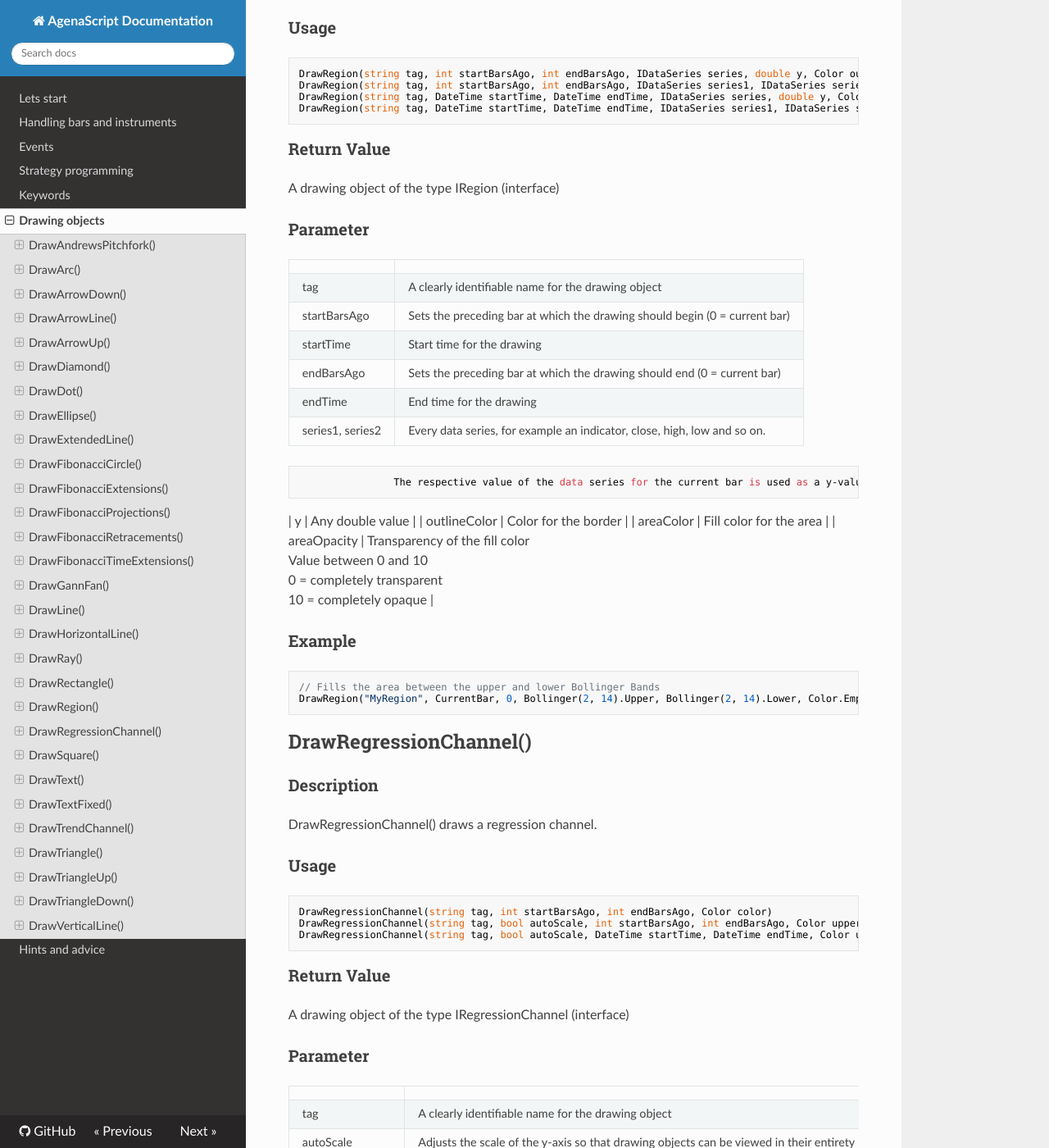
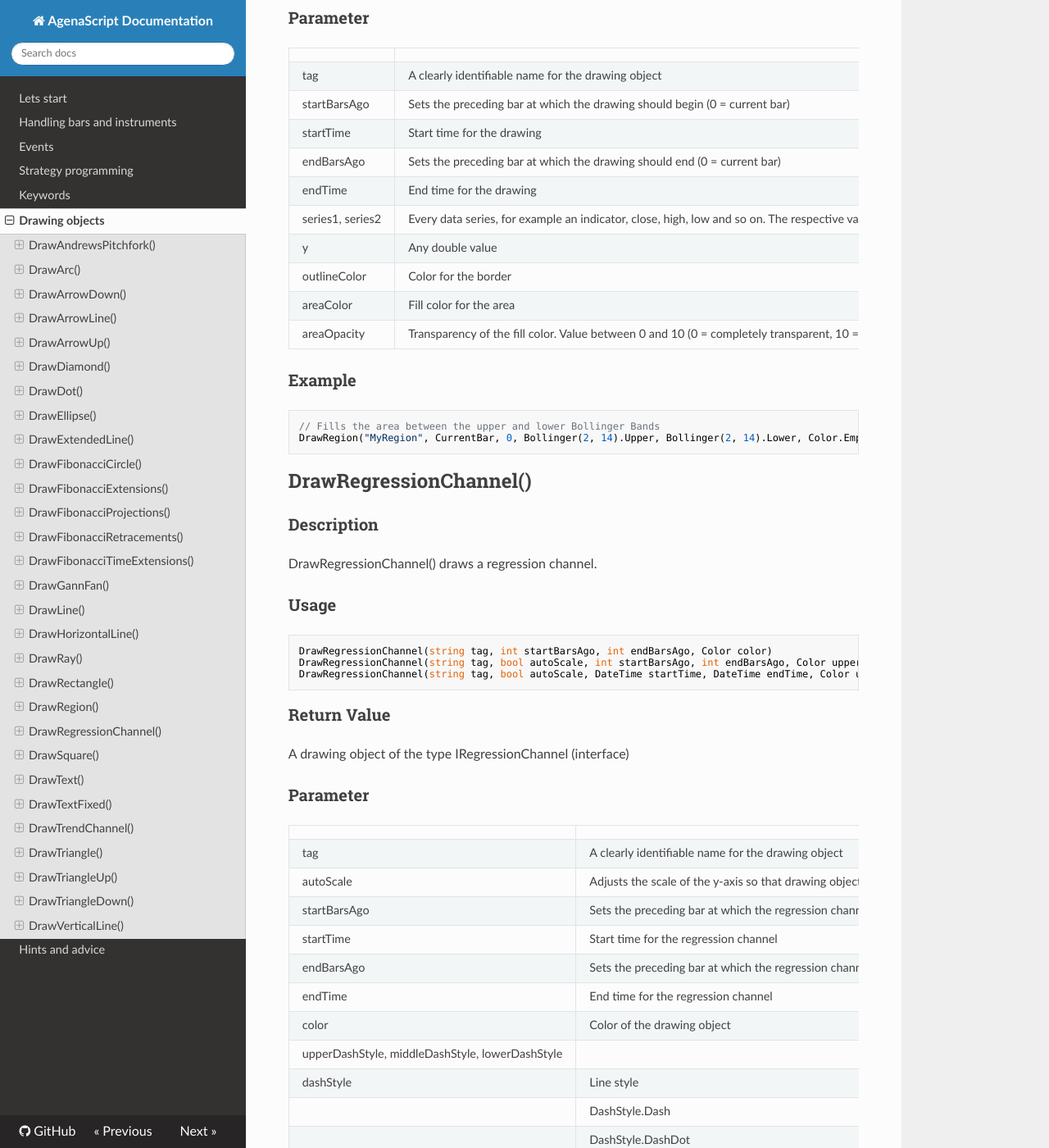
Before and after one commit to AgenaTrader/AgenaScript-documentation, an MkDocs documentation site: the page built from sources/drawing_objects.md, in a window 1280 px wide and 1400 px high, scrolled down 20224 px. Shown: the whole window at 82% size. Built offline with MkDocs 1.6.1, drawn with Linux system fonts in a browser that asks for light colours; nearby versions of some CDN libraries; old or Windows-style settings are respelled for this version of MkDocs; some of the changed text lies outside the part shown.

Commit message:
Lint Warnings and Errors on "drawing objects"
#23

````diff
--- a/sources/drawing_objects.md
+++ b/sources/drawing_objects.md
@@ -295,10 +295,7 @@
 | endY         | y-value for the end of the ellipse                                                      |
 | color        | Border color of the drawing object                                                      |
 | areaColor    | Fill color of the drawing object                                                        |
-| areaOpacity  | Transparency of the fill color
-                Value between 0 and 10
-                0 = completely transparent
-                10 = completely opaque                                                                   |
+| areaOpacity  | Transparency of the fill color value between 0 and 10 (0 = completely transparent , 10 = completely opaque) |
 
 ### Example
 ```cs
@@ -539,7 +536,7 @@
 ### Description
 DrawLine() draws a (trend) line.
 
-See [*DrawHorizontalLine()*], [*DrawVerticalLine()*], [*DrawExtendedLine()*], [*DrawRay()*].
+See [*DrawHorizontalLine()*](#drawhorizontalline), [*DrawVerticalLine()*](#drawverticalline), [*DrawExtendedLine()*](#drawextendedline), [*DrawRay()*](#drawray).
 
 ### Usage
 ```cs
@@ -584,7 +581,7 @@
 ### Description
 DrawHorizontalLine() draws a horizontal line in the chart.
 
-See [*DrawLine()*], [*DrawVerticalLine()*], [*DrawExtendedLine()*], [*DrawRay()*].
+See [*DrawLine()*](#drawline), [*DrawVerticalLine()*](#drawverticalline), [*DrawExtendedLine()*](#drawextendedline), [*DrawRay()*](#drawray).
 
 ### Usage
 ```cs
@@ -623,7 +620,7 @@
 ### Description
 DrawRay() draws a (trend) line and extends it to infinity.
 
-See [*DrawLine()*], [*DrawHorizontalLine()*], [*DrawVerticalLine()*], [*DrawExtendedLine()*].
+See [*DrawLine()*](#drawline), [*DrawHorizontalLine()*](#drawhorizontalline), [*DrawVerticalLine()*](#drawverticalline), [*DrawExtendedLine()*](#drawextendedline).
 
 ### Usage
 ```cs
@@ -696,10 +693,7 @@
 | endY         | y-value of the second rectangle corner                                                                 |
 | color        | Color of the drawing object                                                                            |
 | areaColor    | Fill color of the drawing object                                                                       |
-| areaOpacity  | Transparency of the fill color
-                Value between 0 and 10
-                0 = completely transparent
-                10 = completely opaque                                                                                  |
+| areaOpacity  | Transparency of the fill color. Value between 0 and 10 (0 = completely transparent, 10 = completely opaque) |
 
 ### Example
 ```cs
@@ -731,16 +725,11 @@
 | startTime        | Start time for the drawing                                                        |
 | endBarsAgo       | Sets the preceding bar at which the drawing should end (0 = current bar)          |
 | endTime          | End time for the drawing                                                          |
-| series1, series2 | Every data series, for example an indicator, close, high, low and so on.
-
-                    The respective value of the data series for the current bar is used as a y-value.  |
+| series1, series2 | Every data series, for example an indicator, close, high, low and so on. The respective value of the data series for the current bar is used as a y-value.  |
 | y                | Any double value                                                                  |
 | outlineColor     | Color for the border                                                              |
 | areaColor        | Fill color for the area                                                           |
-| areaOpacity      | Transparency of the fill color
-                    Value between 0 and 10
-                    0 = completely transparent
-                    10 = completely opaque                                                             |
+| areaOpacity      | Transparency of the fill color. Value between 0 and 10 (0 = completely transparent, 10 = completely opaque) |
 
 ### Example
 ```cs
@@ -772,10 +761,8 @@
 | endBarsAgo       | Sets the preceding bar at which the regression channel should end (0 = current bar)     |
 | endTime          | End time for the regression channel                                                     |
 | color            | Color of the drawing object                                                             |
-| upperDashStyle,
- middleDashStyle,
- lowerDashStyle    |
-| dashStyle    | Line style                                                                              |
+| upperDashStyle, middleDashStyle, lowerDashStyle    |
+| dashStyle   | Line style                                                                              |
 |              |  DashStyle.Dash                                                                         |
 |              |  DashStyle.DashDot                                                                      |
 |              |  DashStyle.DashDotDot                                                                   |
@@ -784,12 +771,8 @@
 |              |                                                                                         |
 |              |  You may have to integrate:                                                             |
 |              |  using System.Drawing.Drawing2D;                                                        |
-| upperColor,
- middleColor,
- lowerColor        | Line color                                                                              |
-| upperWidth,
- middleWidth,
- lowerWidth        | Line strength                                                                           |
+| upperColor,  middleColor,    lowerColor        | Line color                                                                              |
+| upperWidth,   middleWidth,  lowerWidth        | Line strength                                                                           |
 
 ### Example
 ```cs
@@ -803,7 +786,7 @@
 
 ![DrawSquare()](./media/image26.png)
 
-See [*DrawArrowUp()*], [*DrawArrowDown()*], [*DrawDiamond()*], [*DrawDot()*], [*DrawTriangleUp()*], [*DrawTriangleDown()*].
+See [*DrawArrowUp()*](#drawarrowup), [*DrawArrowDown()*], [*DrawDiamond()*], [*DrawDot()*], [*DrawTriangleUp()*], [*DrawTriangleDown()*].
 
 ### Usage
 ```cs
@@ -1040,7 +1023,7 @@
 
 ![DrawTriangleUp()](./media/image28.png)
 
-See [*DrawArrowUp()*], [*DrawArrowDown()*], [*DrawDiamond()*], [*DrawDot()*], [*DrawSquare()*], [*DrawTriangleDown()*].
+See [*DrawArrowUp()*](#drawarrowup), [*DrawArrowDown()*], [*DrawDiamond()*], [*DrawDot()*], [*DrawSquare()*], [*DrawTriangleDown()*].
 
 ### Usage
 ```cs
@@ -1073,7 +1056,7 @@
 
 ![DrawTriangleDown()](./media/image29.png)
 
-See [*DrawArrowUp()*], [*DrawArrowDown()*], [*DrawDiamond()*], [*DrawDot()*], [*DrawSquare()*], [*DrawTriangleUp()*].
+See [*DrawArrowUp()*](#drawarrowup), [*DrawArrowDown()*], [*DrawDiamond()*], [*DrawDot()*], [*DrawSquare()*], [*DrawTriangleUp()*].
 
 ### Usage
 ```cs
@@ -1104,7 +1087,7 @@
 ### Description
 DrawVerticalLine() draws a vertical line in the chart.
 
-See [*DrawLine()*], [*DrawHorizontalLine()*], [*DrawExtendedLine()*], [*DrawRay()*].
+See [*DrawLine()*](#drawline), [*DrawHorizontalLine()*](#drawhorizontalline), [*DrawExtendedLine()*](#drawextendedline), [*DrawRay()*](#drawray).
 
 ### Usage
 ```cs
````
Also changed, not shown: other parts of sources/drawing_objects.md (+3 -3 lines).
